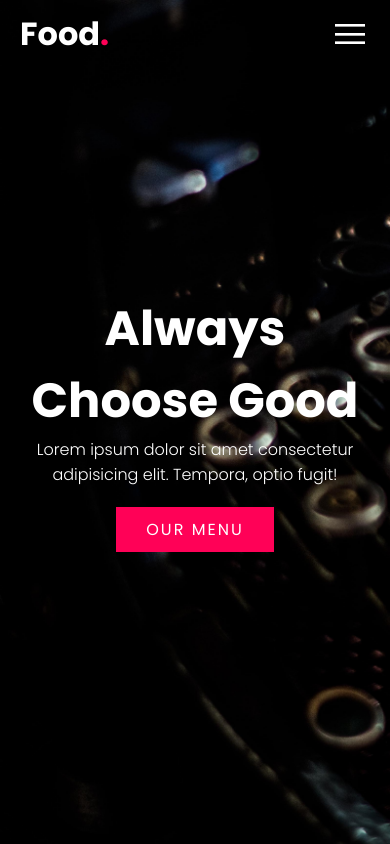
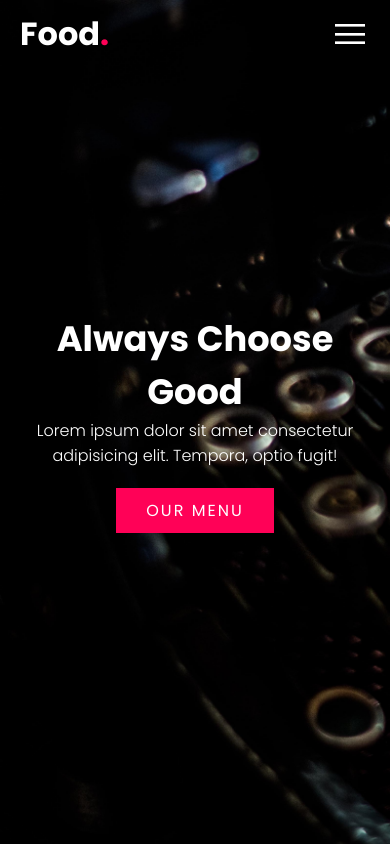
Before and after one commit to Kevin-Kennedy/wp-site-sinisterlullaby, a plain HTML site: page sinisterlullaby/index.html in a window 390 px wide. Shown: the top 844 px of the page. Drawn offline with Linux system fonts and the light colour scheme.

Commit message:
Update style.css

```diff
--- a/sinisterlullaby/style.css
+++ b/sinisterlullaby/style.css
@@ -479,3 +479,12 @@ section
         margin-bottom: 30px;
     }
 }
+
+@media (max-width: 480px)
+{
+    .banner .content h2
+    {
+        font-size: 2.2em;
+        color: #fff;
+    }
+}
```
